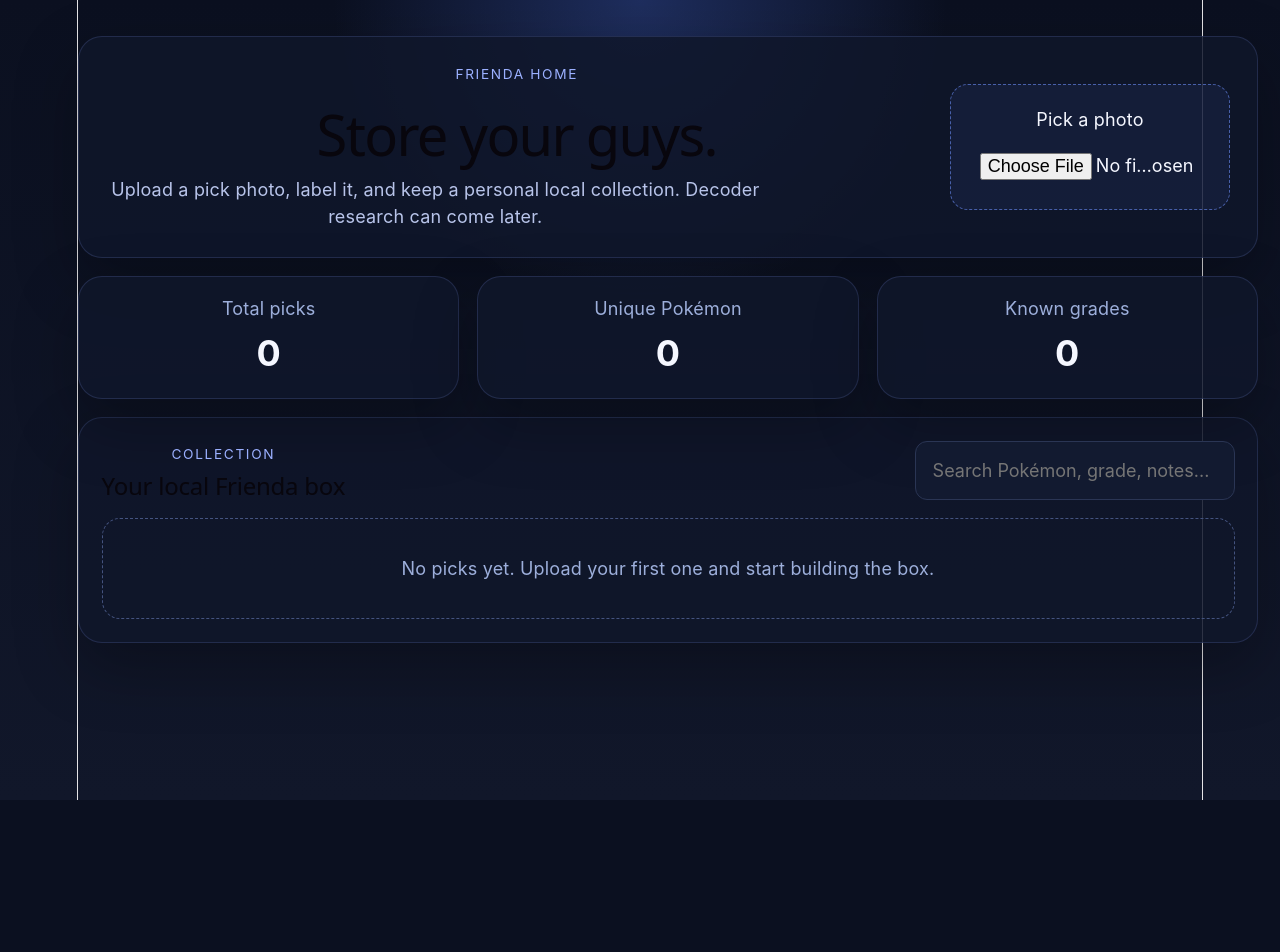
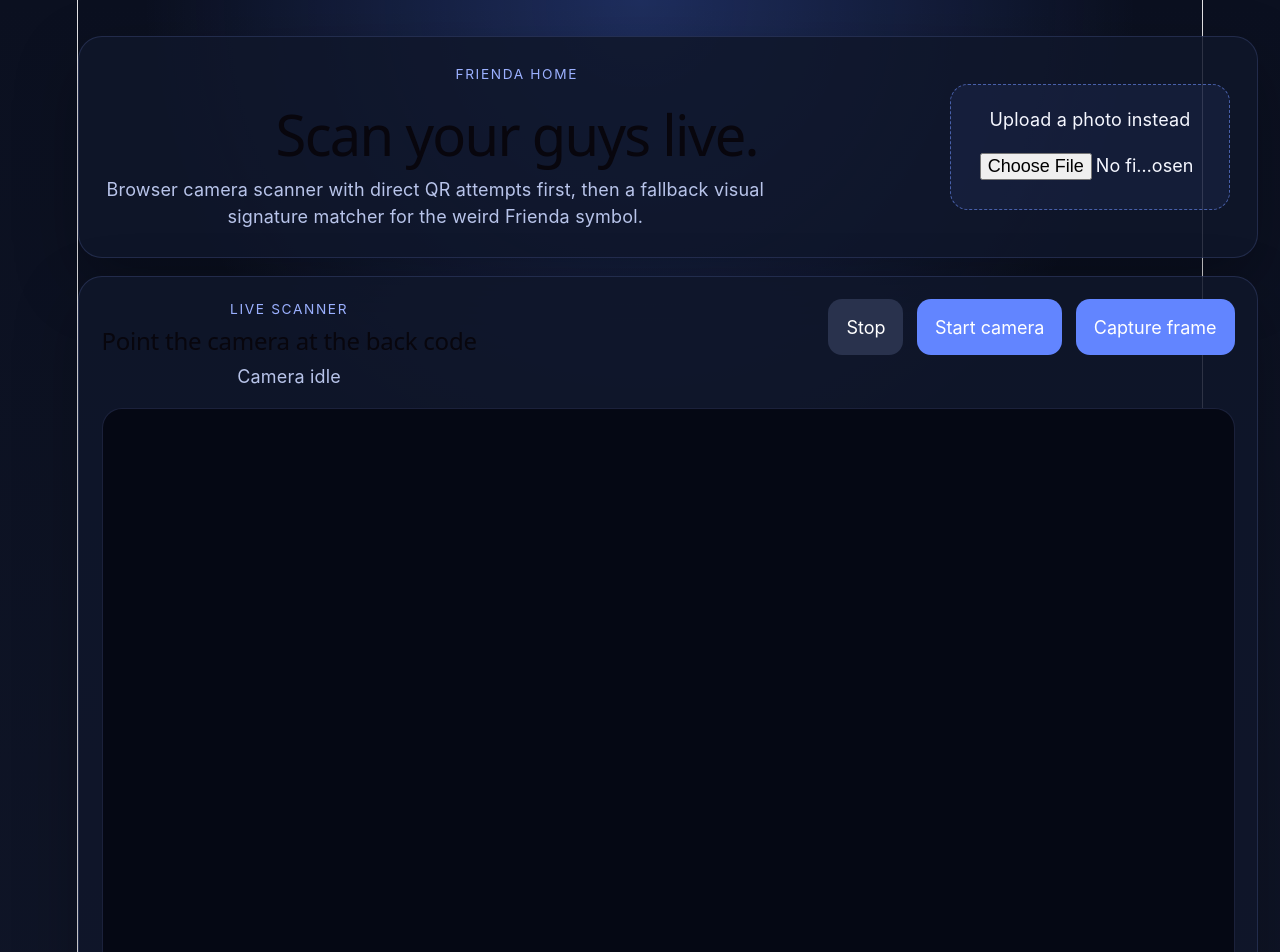
Before and after one commit to jlgrimes/pokemon-frienda-qr, a React (Vite) app in the folder app/: page / in a window 1280 px wide. Shown: the top 952 px of the page. Before the commit the page ends 800 px from the top, so only its background shows below. Built offline with nearby package versions, Linux system fonts and the light colour scheme.

Commit message:
feat: add live camera scanner with signature matching

```diff
--- a/app/package.json
+++ b/app/package.json
@@ -10,7 +10,9 @@
     "preview": "vite preview"
   },
   "dependencies": {
+    "@zxing/browser": "^0.1.5",
     "idb": "^8.0.3",
+    "jsqr": "^1.4.0",
     "react": "^19.2.4",
     "react-dom": "^19.2.4",
     "zod": "^4.3.6"
--- a/app/src/App.css
+++ b/app/src/App.css
@@ -106,6 +106,51 @@
   padding: 0.4rem;
   border: 0;
   background: transparent;
+}
+
+.scanner-section {
+  padding: 1.25rem;
+  margin-top: 1rem;
+}
+
+.scanner-header {
+  display: flex;
+  justify-content: space-between;
+  align-items: start;
+  gap: 1rem;
+  margin-bottom: 1rem;
+}
+
+.scanner-status {
+  margin: 0.35rem 0 0;
+  color: #b8c4ea;
+}
+
+.scanner-match {
+  margin: 0.35rem 0 0;
+  color: #58f29a;
+}
+
+.scanner-stage {
+  position: relative;
+  overflow: hidden;
+  border-radius: 20px;
+  background: #050814;
+  border: 1px solid rgba(114, 136, 214, 0.2);
+  aspect-ratio: 16 / 9;
+}
+
+.scanner-video,
+.scanner-overlay {
+  position: absolute;
+  inset: 0;
+  width: 100%;
+  height: 100%;
+  object-fit: cover;
+}
+
+.hidden-canvas {
+  display: none;
 }
 
 .stats-grid {
@@ -264,7 +309,8 @@
     grid-template-columns: 1fr;
   }
 
-  .collection-header {
+  .collection-header,
+  .scanner-header {
     align-items: stretch;
     flex-direction: column;
   }
--- a/app/src/App.tsx
+++ b/app/src/App.tsx
@@ -1,7 +1,9 @@
-import { useEffect, useMemo, useState } from 'react'
+import { useEffect, useMemo, useRef, useState } from 'react'
 import './App.css'
 import { deletePick, listPicks, savePick } from './db'
 import { buildEntry, createEmptyDraft, fileToDataUrl, guessPokemonName, summarizeCollection } from './lib'
+import { matchSignature } from './matcher'
+import { detectHighContrastRegion, drawOverlay, sampleFrame, tryDecode } from './scanner'
 import type { PickEntry, ScanDraft } from './types'
 
 function App() {
@@ -10,9 +12,17 @@
   const [error, setError] = useState('')
   const [saving, setSaving] = useState(false)
   const [query, setQuery] = useState('')
+  const [scannerStatus, setScannerStatus] = useState('Camera idle')
+  const [scannerMatch, setScannerMatch] = useState<string>('')
+  const videoRef = useRef<HTMLVideoElement | null>(null)
+  const captureCanvasRef = useRef<HTMLCanvasElement | null>(null)
+  const overlayCanvasRef = useRef<HTMLCanvasElement | null>(null)
+  const streamRef = useRef<MediaStream | null>(null)
+  const frameLoopRef = useRef<number | null>(null)
 
   useEffect(() => {
     void refreshEntries()
+    return () => stopScanner()
   }, [])
 
   async function refreshEntries() {
@@ -50,6 +60,82 @@
     await refreshEntries()
   }
 
+  async function startScanner() {
+    try {
+      stopScanner()
+      const stream = await navigator.mediaDevices.getUserMedia({
+        video: { facingMode: 'environment' },
+        audio: false,
+      })
+      streamRef.current = stream
+      const video = videoRef.current
+      if (!video) return
+      video.srcObject = stream
+      await video.play()
+      setScannerStatus('Scanning… point the weird code at the camera')
+      tickScanner()
+    } catch (err) {
+      setScannerStatus('Camera failed to start')
+      setError(err instanceof Error ? err.message : 'Camera access failed')
+    }
+  }
+
+  function stopScanner() {
+    if (frameLoopRef.current) cancelAnimationFrame(frameLoopRef.current)
+    frameLoopRef.current = null
+    streamRef.current?.getTracks().forEach((track) => track.stop())
+    streamRef.current = null
+    const overlay = overlayCanvasRef.current
+    if (overlay) drawOverlay(overlay)
+  }
+
+  function tickScanner() {
+    const video = videoRef.current
+    const captureCanvas = captureCanvasRef.current
+    const overlayCanvas = overlayCanvasRef.current
+    if (!video || !captureCanvas || !overlayCanvas) return
+
+    const sampled = sampleFrame(video, captureCanvas)
+    if (!sampled) {
+      frameLoopRef.current = requestAnimationFrame(tickScanner)
+      return
+    }
+
+    overlayCanvas.width = sampled.width
+    overlayCanvas.height = sampled.height
+
+    const decoded = tryDecode(sampled.image)
+    if (decoded) {
+      drawOverlay(overlayCanvas, decoded.points)
+      setScannerStatus(`Decoded text: ${decoded.text}`)
+      setScannerMatch('')
+    } else {
+      const detected = detectHighContrastRegion(sampled.image)
+      drawOverlay(overlayCanvas, detected?.points)
+      if (detected?.signature) {
+        const match = matchSignature(detected.signature, entries)
+        setScannerStatus('Detected a likely code region')
+        setScannerMatch(match ? `${match.entry.pokemonName || 'Unknown'} (${Math.round(match.score * 100)}% match)` : 'No catalog match yet')
+      } else {
+        setScannerStatus('Looking for the symbol…')
+        setScannerMatch('')
+      }
+    }
+
+    frameLoopRef.current = requestAnimationFrame(tickScanner)
+  }
+
+  async function captureFromScanner() {
+    const captureCanvas = captureCanvasRef.current
+    if (!captureCanvas) return
+    const dataUrl = captureCanvas.toDataURL('image/jpeg', 0.92)
+    const sampled = captureCanvas.getContext('2d', { willReadFrequently: true })?.getImageData(0, 0, captureCanvas.width, captureCanvas.height)
+    const detected = sampled ? detectHighContrastRegion(sampled) : null
+    const nextDraft = createEmptyDraft(dataUrl, detected?.signature ?? '')
+    setDraft(nextDraft)
+    setScannerStatus('Frame captured')
+  }
+
   const filteredEntries = useMemo(() => {
     const normalized = query.trim().toLowerCase()
     if (!normalized) return entries
@@ -68,15 +154,36 @@
       <section className="hero card">
         <div>
           <p className="eyebrow">Frienda Home</p>
-          <h1>Store your guys.</h1>
+          <h1>Scan your guys live.</h1>
           <p className="hero-copy">
-            Upload a pick photo, label it, and keep a personal local collection. Decoder research can come later.
+            Browser camera scanner with direct QR attempts first, then a fallback visual signature matcher for the weird Frienda symbol.
           </p>
         </div>
         <label className="upload-box">
-          <span>Pick a photo</span>
+          <span>Upload a photo instead</span>
           <input type="file" accept="image/*" onChange={handleFileChange} />
         </label>
+      </section>
+
+      <section className="card scanner-section">
+        <div className="scanner-header">
+          <div>
+            <p className="eyebrow">Live scanner</p>
+            <h2>Point the camera at the back code</h2>
+            <p className="scanner-status">{scannerStatus}</p>
+            {scannerMatch ? <p className="scanner-match">{scannerMatch}</p> : null}
+          </div>
+          <div className="actions">
+            <button className="secondary" onClick={stopScanner}>Stop</button>
+            <button onClick={() => void startScanner()}>Start camera</button>
+            <button onClick={() => void captureFromScanner()}>Capture frame</button>
+          </div>
+        </div>
+        <div className="scanner-stage">
+          <video ref={videoRef} className="scanner-video" playsInline muted />
+          <canvas ref={overlayCanvasRef} className="scanner-overlay" />
+          <canvas ref={captureCanvasRef} className="hidden-canvas" />
+        </div>
       </section>
 
       <section className="stats-grid">
@@ -136,6 +243,7 @@
                   <dl>
                     <div><dt>Series</dt><dd>{entry.series || '—'}</dd></div>
                     <div><dt>Grade</dt><dd>{entry.grade || '—'}</dd></div>
+                    <div><dt>Signature</dt><dd>{entry.signature ? 'Saved' : '—'}</dd></div>
                     <div><dt>Saved</dt><dd>{new Date(entry.createdAt).toLocaleString()}</dd></div>
                   </dl>
                   {entry.notes ? <p className="notes">{entry.notes}</p> : null}
@@ -145,7 +253,7 @@
           </div>
         ) : (
           <div className="empty-state">
-            <p>No picks yet. Upload your first one and start building the box.</p>
+            <p>No picks yet. Upload or capture one and start building the box.</p>
           </div>
         )}
       </section>
--- a/app/src/lib.ts
+++ b/app/src/lib.ts
@@ -10,7 +10,7 @@
   imageDataUrl: z.string().min(1),
 })
 
-export function createEmptyDraft(imageDataUrl: string): ScanDraft {
+export function createEmptyDraft(imageDataUrl: string, signature = ''): ScanDraft {
   return {
     nickname: '',
     pokemonName: '',
@@ -18,6 +18,7 @@
     grade: '',
     notes: '',
     imageDataUrl,
+    signature,
   }
 }
 
--- /dev/null
+++ b/app/src/matcher.ts
@@ -0,0 +1,21 @@
+import type { PickEntry } from './types'
+
+export function matchSignature(signature: string | undefined, entries: PickEntry[]) {
+  if (!signature) return null
+
+  const scored = entries
+    .map((entry) => ({ entry, score: similarity(signature, entry.signature ?? '') }))
+    .filter((item) => item.score > 0)
+    .sort((a, b) => b.score - a.score)
+
+  return scored[0] ?? null
+}
+
+function similarity(a: string, b: string) {
+  if (!a || !b || a.length !== b.length) return 0
+  let matches = 0
+  for (let i = 0; i < a.length; i++) {
+    if (a[i] === b[i]) matches += 1
+  }
+  return matches / a.length
+}
--- /dev/null
+++ b/app/src/scanner.ts
@@ -0,0 +1,132 @@
+import jsQR from 'jsqr'
+
+export type ScanResult = {
+  kind: 'decoded' | 'detected'
+  text?: string
+  points?: Array<{ x: number; y: number }>
+  signature?: string
+}
+
+export function sampleFrame(video: HTMLVideoElement, canvas: HTMLCanvasElement) {
+  const width = video.videoWidth
+  const height = video.videoHeight
+  if (!width || !height) return null
+
+  canvas.width = width
+  canvas.height = height
+  const ctx = canvas.getContext('2d', { willReadFrequently: true })
+  if (!ctx) return null
+
+  ctx.drawImage(video, 0, 0, width, height)
+  const image = ctx.getImageData(0, 0, width, height)
+  return { ctx, image, width, height }
+}
+
+export function tryDecode(image: ImageData): ScanResult | null {
+  const qr = jsQR(image.data, image.width, image.height, {
+    inversionAttempts: 'attemptBoth',
+  })
+
+  if (!qr) return null
+
+  return {
+    kind: 'decoded',
+    text: qr.data,
+    points: [
+      qr.location.topLeftCorner,
+      qr.location.topRightCorner,
+      qr.location.bottomRightCorner,
+      qr.location.bottomLeftCorner,
+    ],
+  }
+}
+
+export function detectHighContrastRegion(image: ImageData): ScanResult | null {
+  const { width, height, data } = image
+  const block = 8
+  const blocksX = Math.floor(width / block)
+  const blocksY = Math.floor(height / block)
+  let bestScore = 0
+  let best = { x: 0, y: 0 }
+
+  for (let by = 0; by < blocksY; by++) {
+    for (let bx = 0; bx < blocksX; bx++) {
+      let min = 255
+      let max = 0
+      for (let y = 0; y < block; y++) {
+        for (let x = 0; x < block; x++) {
+          const px = ((by * block + y) * width + (bx * block + x)) * 4
+          const gray = (data[px] + data[px + 1] + data[px + 2]) / 3
+          min = Math.min(min, gray)
+          max = Math.max(max, gray)
+        }
+      }
+      const score = max - min
+      if (score > bestScore) {
+        bestScore = score
+        best = { x: bx * block, y: by * block }
+      }
+    }
+  }
+
+  if (bestScore < 80) return null
+
+  const size = Math.min(220, width, height)
+  const left = clamp(best.x - size / 2, 0, width - size)
+  const top = clamp(best.y - size / 2, 0, height - size)
+  const signature = buildSignature(image, left, top, size)
+
+  return {
+    kind: 'detected',
+    points: [
+      { x: left, y: top },
+      { x: left + size, y: top },
+      { x: left + size, y: top + size },
+      { x: left, y: top + size },
+    ],
+    signature,
+  }
+}
+
+function buildSignature(image: ImageData, left: number, top: number, size: number) {
+  const grid = 16
+  const bits: string[] = []
+  for (let gy = 0; gy < grid; gy++) {
+    for (let gx = 0; gx < grid; gx++) {
+      let sum = 0
+      let count = 0
+      const startX = Math.floor(left + (gx / grid) * size)
+      const endX = Math.floor(left + ((gx + 1) / grid) * size)
+      const startY = Math.floor(top + (gy / grid) * size)
+      const endY = Math.floor(top + ((gy + 1) / grid) * size)
+      for (let y = startY; y < endY; y++) {
+        for (let x = startX; x < endX; x++) {
+          const px = (y * image.width + x) * 4
+          sum += (image.data[px] + image.data[px + 1] + image.data[px + 2]) / 3
+          count += 1
+        }
+      }
+      bits.push(sum / Math.max(count, 1) < 128 ? '1' : '0')
+    }
+  }
+  return bits.join('')
+}
+
+function clamp(value: number, min: number, max: number) {
+  return Math.min(Math.max(value, min), max)
+}
+
+export function drawOverlay(canvas: HTMLCanvasElement, points?: Array<{ x: number; y: number }>) {
+  const ctx = canvas.getContext('2d')
+  if (!ctx) return
+  ctx.clearRect(0, 0, canvas.width, canvas.height)
+  if (!points?.length) return
+
+  ctx.strokeStyle = '#58f29a'
+  ctx.lineWidth = 4
+  ctx.beginPath()
+  ctx.moveTo(points[0].x, points[0].y)
+  for (let i = 1; i < points.length; i++) ctx.lineTo(points[i].x, points[i].y)
+  ctx.closePath()
+  ctx.stroke()
+}
--- a/app/src/types.ts
+++ b/app/src/types.ts
@@ -6,6 +6,7 @@
   grade: string
   notes: string
   imageDataUrl: string
+  signature?: string
   createdAt: string
 }
 
```
Also changed, not shown: 1 other file (tests, documents, lock files or other folders).
